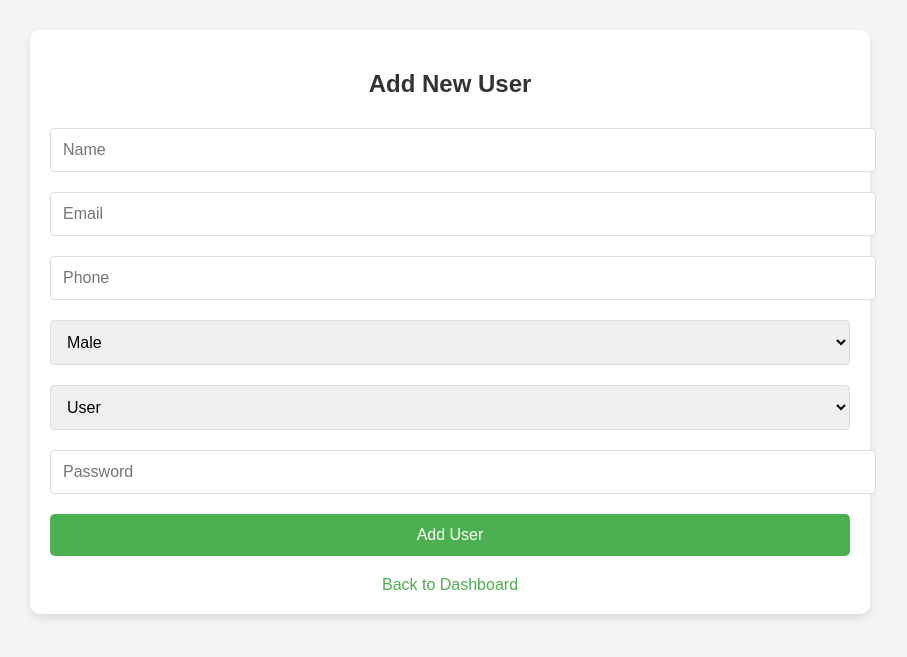
After one commit to manav-coderkube/coderkube-demo, a PHP site: page /add_user.php in a window 1280 px wide. The commit adds this page. Shown: the top 657 px of the page, without its empty margins (190-1097 px from the left). Run offline with PHP 8.4, Linux system fonts and the light colour scheme; a user stored in the database is signed in.

Commit message:
server site data table in admin_welcome page and add user functionality in admin_welcome page

```diff
--- a/Seller_welcome.php
+++ b/Seller_welcome.php
@@ -104,7 +104,6 @@ $(document).ready(function () {
         window.location.href = `edit_user.php?user_id=${userId}`;
     });
 
-
     $('#userTable').on('click', '.delete-btn', function () {
     const userId = $(this).data('id');
     if (confirm("Are you sure you want to delete this user?")) {
--- /dev/null
+++ b/add_user.php
@@ -0,0 +1,326 @@
+<?php
+session_start();
+if (!isset($_SESSION['user_id']) || $_SESSION['user_type'] != 0) {
+    header("Location: login.php");
+    exit();
+}
+
+$admin_name = $_SESSION['user_name'];
+
+$nameErr = $emailErr = $mobilenoErr = $genderErr = $typeErr = $passwordErr = "";
+$user_name = $user_email = $user_phone = $user_gender = $user_type = $user_password = "";
+
+if ($_SERVER['REQUEST_METHOD'] == 'POST') {
+    include 'db_connect.php';
+
+    // Get user input and validate
+    if (empty($_POST["user_name"])) {
+        $nameErr = "Name is required";
+    } else {
+        $user_name = trim($_POST["user_name"]);
+        if (!preg_match("/^(?!\s)(?!.*\s{2,})[a-zA-Z ]+$/", $user_name)) {
+            $nameErr = "Name should not contain consecutive spaces";
+        } else {
+            // Check if the name already exists in the database
+            $name_check = "SELECT * FROM tbl_user WHERE user_name = ?";
+            $stmt = $conn->prepare($name_check);
+            $stmt->bind_param("s", $user_name);
+            $stmt->execute();
+            $result = $stmt->get_result();
+            if ($result->num_rows > 0) {
+                $nameErr = "Name is already taken.";
+            }
+            $stmt->close();
+        }
+    }
+
+    // Validate Email
+    if (empty($_POST["user_email"])) {
+        $emailErr = "Email is required";
+    } else {
+        $user_email = trim($_POST["user_email"]);
+        if (!filter_var($user_email, FILTER_VALIDATE_EMAIL)) {
+            $emailErr = "Invalid email format";
+        } else {
+            // Check if the email already exists in the database
+            $email_check = "SELECT * FROM tbl_user WHERE user_email = ?";
+            $stmt = $conn->prepare($email_check);
+            $stmt->bind_param("s", $user_email);
+            $stmt->execute();
+            $result = $stmt->get_result();
+            if ($result->num_rows > 0) {
+                $emailErr = "Email is already taken.";
+            }
+            $stmt->close();
+        }
+    }
+
+    // Validate Mobile No
+    if (empty($_POST["user_phone"])) {
+        $mobilenoErr = "Mobile no is required";
+    } else {
+        $user_phone = trim($_POST["user_phone"]);
+        if (!preg_match("/^[0-9]*$/", $user_phone)) {
+            $mobilenoErr = "Only numeric value is allowed.";
+        }
+        if (strlen($user_phone) != 10) {
+            $mobilenoErr = "Mobile no must contain 10 digits.";
+        } else {
+            // Check if the mobile number already exists in the database
+            $mobileno_check = "SELECT * FROM tbl_user WHERE user_phone = ?";
+            $stmt = $conn->prepare($mobileno_check);
+            $stmt->bind_param("s", $user_phone);
+            $stmt->execute();
+            $result = $stmt->get_result();
+            if ($result->num_rows > 0) {
+                $mobilenoErr = "Mobile number is already registered.";
+            }
+            $stmt->close();
+        }
+    }
+
+    // Validate Gender
+    if (!isset($_POST["user_gender"])) {
+        $genderErr = "Gender is required";
+    } else {
+        $user_gender = $_POST["user_gender"];
+    }
+
+    // Validate Type
+    if (!isset($_POST['user_type'])) {
+        $typeErr = "Select User type.";
+    } else {
+        $user_type = $_POST["user_type"];
+    }
+
+    // Validate Password
+    if (empty($_POST["user_password"])) {
+        $passwordErr = "Password is required";
+    } else {
+        $user_password = $_POST["user_password"];
+        if (strlen($user_password) < 6) {
+            $passwordErr = "Password must be at least 6 characters.";
+        }
+    }
+
+    // If no errors, proceed with inserting into the database
+    if (empty($nameErr) && empty($emailErr) && empty($mobilenoErr) && empty($genderErr) && empty($typeErr) && empty($passwordErr)) {
+        // Hash password for security
+        $hashed_password = password_hash($user_password, PASSWORD_DEFAULT);
+
+        $stmt = $conn->prepare("INSERT INTO tbl_user (user_name, user_email, user_phone, user_gender, user_type, user_password) VALUES (?, ?, ?, ?, ?, ?)");
+        $stmt->bind_param("ssssss", $user_name, $user_email, $user_phone, $user_gender, $user_type, $hashed_password);
+
+        if ($stmt->execute()) {
+            $message = "User added successfully!";
+        } else {
+            $message = "Error adding user: " . $stmt->error;
+        }
+
+        $stmt->close();
+    }
+
+    $conn->close();
+}
+?>
+
+<!DOCTYPE html>
+<html lang="en">
+<head>
+    <meta charset="UTF-8">
+    <meta name="viewport" content="width=device-width, initial-scale=1.0">
+    <title>Add User</title>
+    <style>
+        body {
+            font-family: Arial, sans-serif;
+            background-color: #f4f4f4;
+            margin: 0;
+            padding: 0;
+        }
+
+        .container {
+            width: 90%;
+            max-width: 800px;
+            margin: 30px auto;
+            background-color: #fff;
+            padding: 20px;
+            border-radius: 10px;
+            box-shadow: 0 4px 8px rgba(0, 0, 0, 0.1);
+        }
+
+        h2 {
+            text-align: center;
+            color: #333;
+        }
+
+        form {
+            display: flex;
+            flex-direction: column;
+        }
+
+        input[type="text"], input[type="email"], input[type="password"], select {
+            width: 100%;
+            padding: 12px;
+            margin: 10px 0;
+            border: 1px solid #ddd;
+            border-radius: 4px;
+            font-size: 16px;
+        }
+
+        input[type="text"]:focus, input[type="email"]:focus, input[type="password"]:focus, select:focus {
+            outline-color: #4CAF50;
+        }
+
+        button.submit-btn {
+            background-color: #4CAF50;
+            color: white;
+            padding: 12px;
+            border: none;
+            border-radius: 5px;
+            cursor: pointer;
+            font-size: 16px;
+            margin-top: 10px;
+        }
+
+        button.submit-btn:hover {
+            background-color: #45a049;
+        }
+
+        .error {
+            color: red;
+            font-size: 14px;
+        }
+
+        .welcome {
+            text-align: center;
+            margin-bottom: 20px;
+            font-size: 18px;
+            color: #333;
+        }
+
+        .back-btn {
+            text-align: center;
+            margin-top: 20px;
+        }
+
+        .back-btn a {
+            font-size: 16px;
+            text-decoration: none;
+            color: #4CAF50;
+        }
+
+        .back-btn a:hover {
+            text-decoration: underline;
+        }
+
+        /* For the Logout button */
+        .logout-btn {
+            display: inline-block;
+            margin: 20px auto;
+            padding: 10px 20px;
+            font-size: 16px;
+            background-color: #FF5733;
+            color: white;
+            border: none;
+            border-radius: 5px;
+            cursor: pointer;
+        }
+
+        .logout-btn:hover {
+            background-color: #C70039;
+        }
+
+    </style>
+</head>
+<body>
+<div class="container">
+    <h2>Add New User</h2>
+
+    <?php if (isset($message)): ?>
+        <p style="text-align: center; color: <?php echo strpos($message, 'success') !== false ? 'green' : 'red'; ?>;"><?php echo $message; ?></p>
+    <?php endif; ?>
+
+    <form method="POST" action="add_user.php">
+        <input type="text" name="user_name" placeholder="Name" value="<?php echo htmlspecialchars($user_name); ?>">
+        <span class="error"><?php echo $nameErr; ?></span>
+
+        <input type="email" name="user_email" placeholder="Email" value="<?php echo htmlspecialchars($user_email); ?>">
+        <span class="error"><?php echo $emailErr; ?></span>
+
+        <input type="text" name="user_phone" placeholder="Phone" value="<?php echo htmlspecialchars($user_phone); ?>">
+        <span class="error"><?php echo $mobilenoErr; ?></span>
+
+        <select name="user_gender">
+            <option value="0" <?php if ($user_gender == 0) echo "selected"; ?>>Male</option>
+            <option value="1" <?php if ($user_gender == 1) echo "selected"; ?>>Female</option>
+        </select>
+        <span class="error"><?php echo $genderErr; ?></span>
+
+        <select name="user_type">
+            <option value="1" <?php if ($user_type == 1) echo "selected"; ?>>User</option>
+            <option value="2" <?php if ($user_type == 2) echo "selected"; ?>>Seller</option>
+        </select>
+        <span class="error"><?php echo $typeErr; ?></span>
+
+        <input type="password" name="user_password" placeholder="Password" value="<?php echo htmlspecialchars($user_password); ?>">
+        <span class="error"><?php echo $passwordErr; ?></span>
+
+        <button class="submit-btn" type="submit">Add User</button>
+    </form>
+
+    <div class="back-btn">
+        <a href="index.php">Back to Dashboard</a>
+    </div>
+</div>
+<script>
+    document.querySelector("form").addEventListener("submit", function(event) {
+    let valid = true;
+
+    // Reset error messages
+    document.querySelectorAll(".error").forEach(function(span) {
+        span.textContent = '';
+    });
+
+    // Name Validation
+    if (document.querySelector("input[name='user_name']").value === "") {
+        document.querySelector("#nameErr").textContent = "Name is required";
+        valid = false;
+    }
+
+    // Email Validation
+    if (document.querySelector("input[name='user_email']").value === "") {
+        document.querySelector("#emailErr").textContent = "Email is required";
+        valid = false;
+    }
+
+    // Phone Number Validation
+    if (document.querySelector("input[name='user_phone']").value === "") {
+        document.querySelector("#mobilenoErr").textContent = "Phone number is required";
+        valid = false;
+    }
+
+    // Gender Validation
+    if (!document.querySelector("input[name='user_gender']:checked")) {
+        document.querySelector("#genderErr").textContent = "Gender is required";
+        valid = false;
+    }
+
+    // Password Validation
+    if (document.querySelector("input[name='user_password']").value === "") {
+        document.querySelector("#passwordErr").textContent = "Password is required";
+        valid = false;
+    }
+
+    // User Type Validation
+    if (!document.querySelector("input[name='user_type']:checked")) {
+        document.querySelector("#typeErr").textContent = "User type is required";
+        valid = false;
+    }
+
+    if (!valid) {
+        event.preventDefault();
+    }
+});
+</script>
+</body>
+</html>
--- a/edit_user.php
+++ b/edit_user.php
@@ -202,10 +202,10 @@ $(document).ready(function () {
             dataType: 'json',
             success: function (response) {
                 if (response.success) {
-                    alert('User updated successfully!');
+                    alert('Updated successfully!');
                     window.location.href = 'Seller_welcome.php';
                 } else {
-                    alert('Error updating user: ' + response.message);
+                    alert('Error in updating: ' + response.message);
                 }
             },
             error: function () {
--- a/update_user.php
+++ b/update_user.php
@@ -15,9 +15,9 @@ if ($_SERVER['REQUEST_METHOD'] == 'POST' && isset($_POST['user_id'])) {
     $stmt->bind_param("sssiis", $user_name, $user_email, $user_phone, $user_gender, $user_type, $user_id);
 
     if ($stmt->execute()) {
-        echo json_encode(["success" => true, "message" => "User updated successfully."]);
+        echo json_encode(["success" => true, "message" => "Updated successfully."]);
     } else {
-        echo json_encode(["success" => false, "message" => "Failed to update user."]);
+        echo json_encode(["success" => false, "message" => "Failed to Update."]);
     }
 
     $stmt->close();
```
Also changed, not shown: Admin_welcome.php (+102 -123 lines), fetch_admin.php (added, +75 -0 lines).
